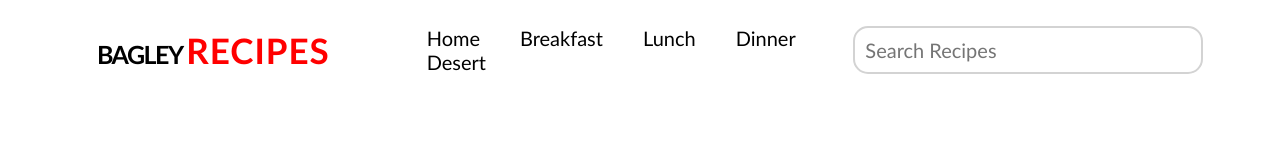
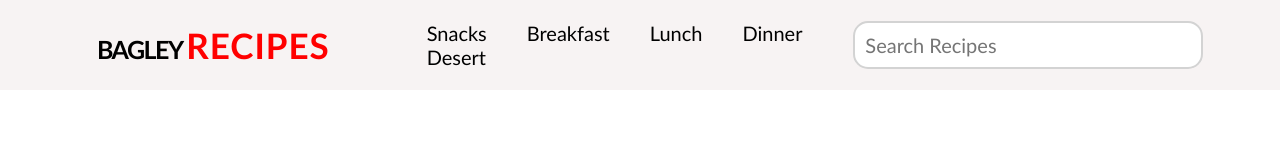
Before and after one commit to Sir-Bagels/odin-recipes, a plain HTML site: page index.html in a window 1280 px wide. Drawn offline with Linux system fonts and the light colour scheme.

Commit message:
heading background

```diff
--- a/index.html
+++ b/index.html
@@ -15,7 +15,7 @@
     <div class="nav-container">
       <div class="nav-list">
         <ul class="top-list">
-          <li><a href="recipes/runza.html" class="button1">Home</a></li>
+          <li><a href="recipes/runza.html" class="button1">Snacks</a></li>
           <li><a href="recipes/runza.html" class="button1">Breakfast</a></li>
           <li><a href="recipes/runza.html" class="button1">Lunch</a></li>
           <li><a href="recipes/runza.html" class="button1">Dinner</a></li>
--- a/styles.css
+++ b/styles.css
@@ -10,12 +10,14 @@ body{
 }
 .top-container{
     padding-top: 20px;
+    padding-bottom: 20px;
     display: flex;
     width: 100%;
     /* border: solid red; */
     justify-content: space-between;
-    height: 80px;
+    height: 90px;
     flex-wrap: wrap;
+    background-color: rgb(247, 243, 243);
 }
 .logo-container{
     flex: 1;
```
